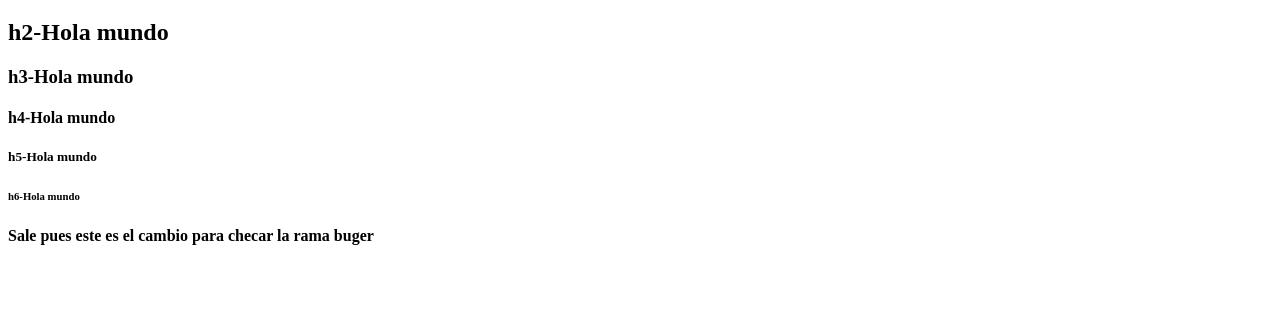
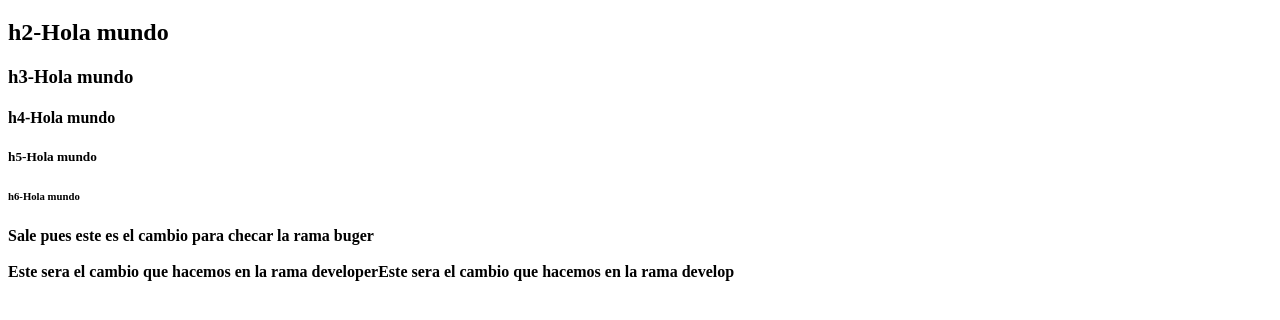
Before and after one commit to Emmanuelvp88/Curso-HML, a plain HTML site: page 2.Tamaños de letras.html in a window 1280 px wide. Shown: the part 198-518 px from the top of the page. Drawn offline with Linux system fonts and the light colour scheme.

Commit message:
cabios requeridos para cambiar de rama

```diff
--- a/2.Tamaños de letras.html
+++ b/2.Tamaños de letras.html
@@ -17,7 +17,9 @@
 		<h5> h5-Hola mundo</h5>
 		<h6> h6-Hola mundo</h6>
 
-<b>Sale pues este es el cambio para checar la rama buger</b>
+<b>Sale pues este es el cambio para checar la rama buger</b> <br><br>
+<b>Este sera el cambio que hacemos en la rama developerEste sera el cambio que hacemos en la rama develop</b>
+
 	</body>
 
 </html>
```
